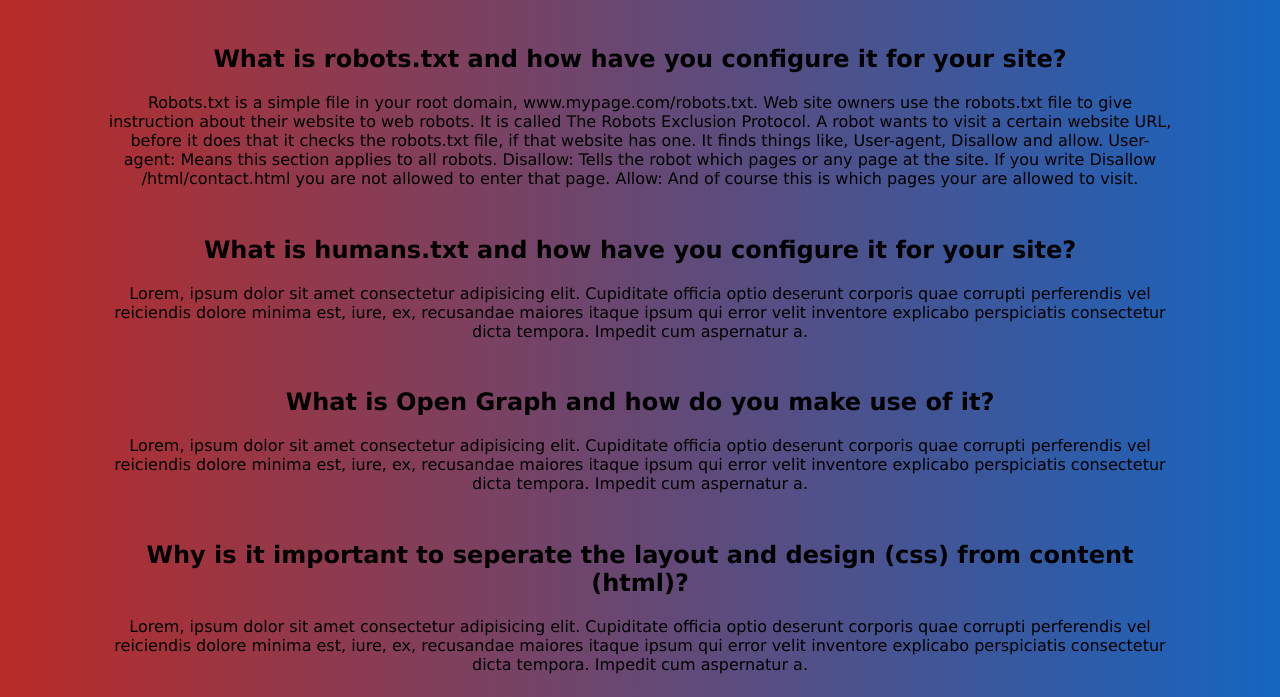
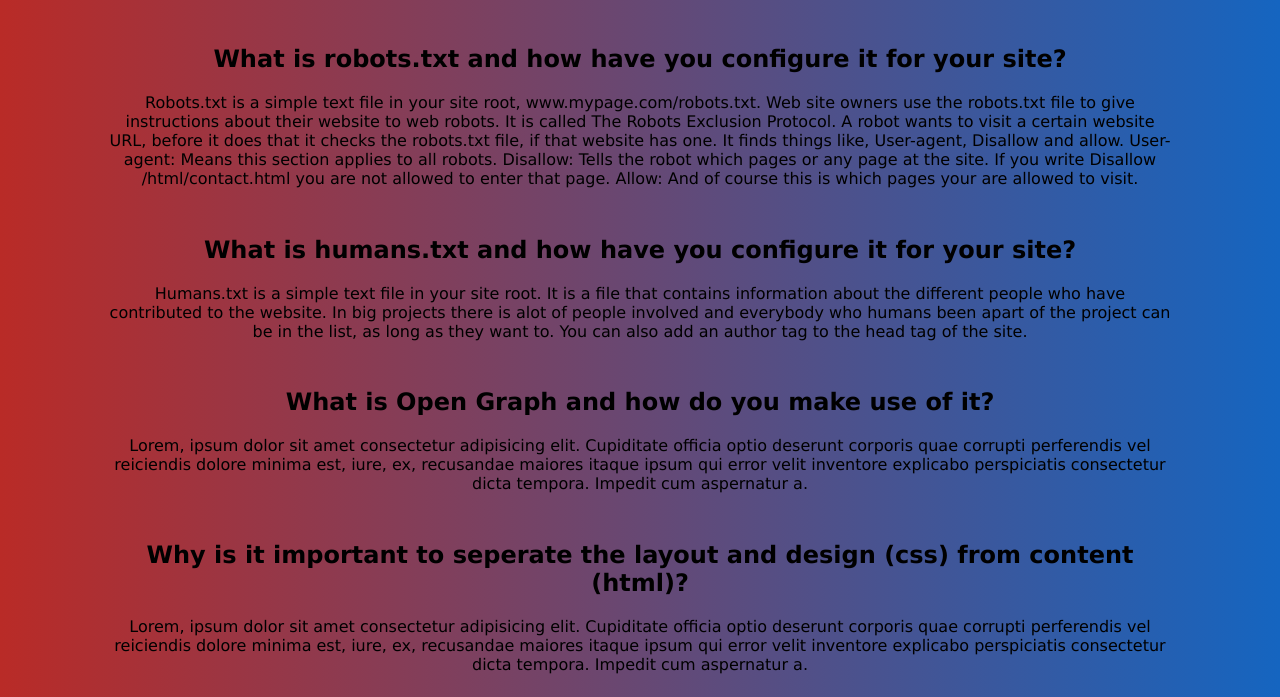
Before and after one commit to nurvedin/simple_website, a plain HTML site: page html/blog.html in a window 1280 px wide. Shown: the part 103-800 px from the top of the page. Drawn offline with Linux system fonts and the light colour scheme.

Commit message:
Blog post about humans.txt

```diff
--- a/html/blog.html
+++ b/html/blog.html
@@ -22,8 +22,8 @@
 	<article>
 		<h2><br>What is robots.txt and how have you configure it for your site?<br></h2>
 		<p>
-			Robots.txt is a simple file in your root domain, www.mypage.com/robots.txt. Web site owners use the
-			robots.txt file to give instruction about their website to web robots. It is called The Robots Exclusion Protocol.
+			Robots.txt is a simple text file in your site root, www.mypage.com/robots.txt. Web site owners use the
+			robots.txt file to give instructions about their website to web robots. It is called The Robots Exclusion Protocol.
 			A robot wants to visit a certain website URL, before it does that it checks the robots.txt file, if that website
 			has one. It finds things like, User-agent, Disallow and allow.
 			User-agent: Means this section applies to all robots.
@@ -34,11 +34,10 @@
 	</article>
 	<article>
 		<h2><br>What is humans.txt and how have you configure it for your site?<br></h2>
-		<p>Lorem, ipsum dolor sit amet consectetur adipisicing elit.
-			Cupiditate officia optio deserunt corporis quae corrupti perferendis vel reiciendis dolore minima est,
-			iure, ex,
-			recusandae maiores itaque ipsum qui error velit inventore explicabo perspiciatis consectetur dicta
-			tempora. Impedit cum aspernatur a.
+		<p>
+			Humans.txt is a simple text file in your site root. It is a file that contains information about the different
+			people who have contributed to the website. In big projects there is alot of people involved and everybody who humans
+			been apart of the project can be in the list, as long as they want to. You can also add an author tag to the head tag of the site.
 		</p>
 	</article>
 	<article>
```
Also changed, not shown: index.html (+0 -1 lines).
